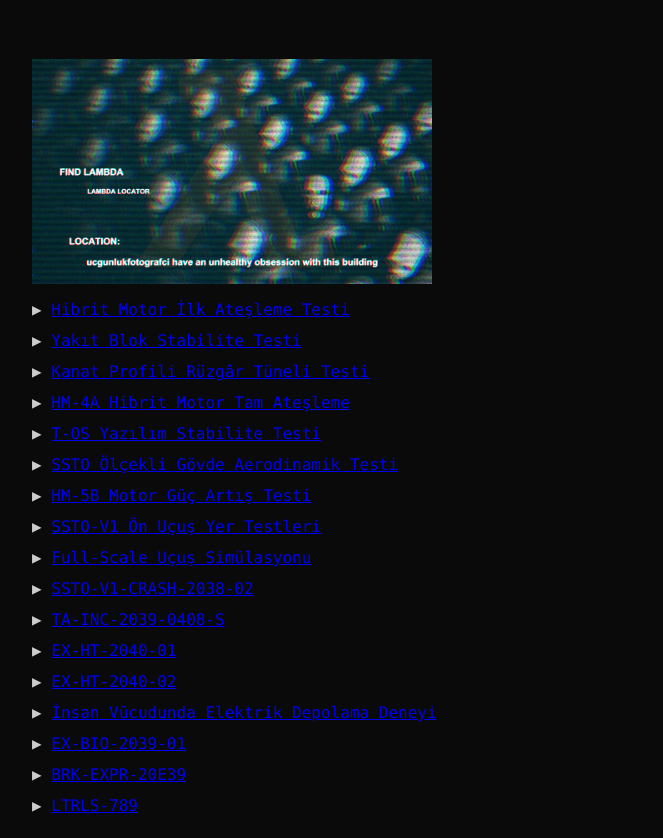
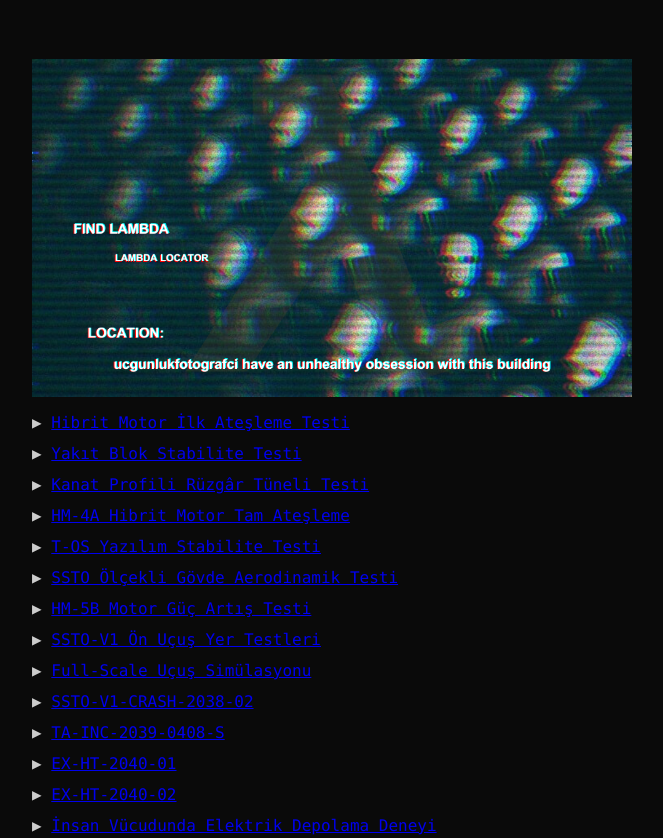
Before and after one commit to tuhatlabs/tuhatlabs.github.io, a plain HTML site: page archive-zT9nW1sQ47kD/doc-C3.html in a window 1280 px wide. Shown: the top 838 px of the page, without its empty margins (6-669 px from the left). Drawn offline with Linux system fonts and the light colour scheme.

Commit message:
Update doc-C3.html

```diff
--- a/archive-zT9nW1sQ47kD/doc-C3.html
+++ b/archive-zT9nW1sQ47kD/doc-C3.html
@@ -20,7 +20,7 @@ body {
 <h1></h1>
 
 
-<img src="lambda.png" alt="lambda" width="400">
+<img src="lambda.png" alt="lambda" width="600">
 
 <div class="file">▶ <a href="Hibrit Motor İlk Ateşleme Testi.txt">Hibrit Motor İlk Ateşleme Testi</a></div>
 <div class="file">▶ <a href="Yakıt Blok Stabilite Testi.txt">Yakıt Blok Stabilite Testi</a></div>
```
